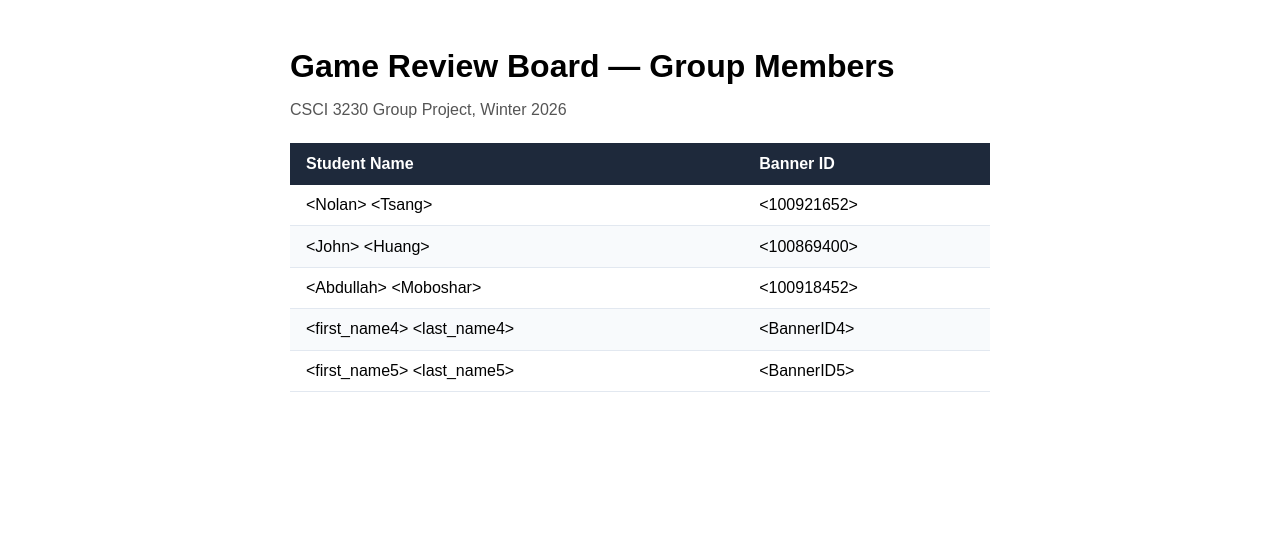
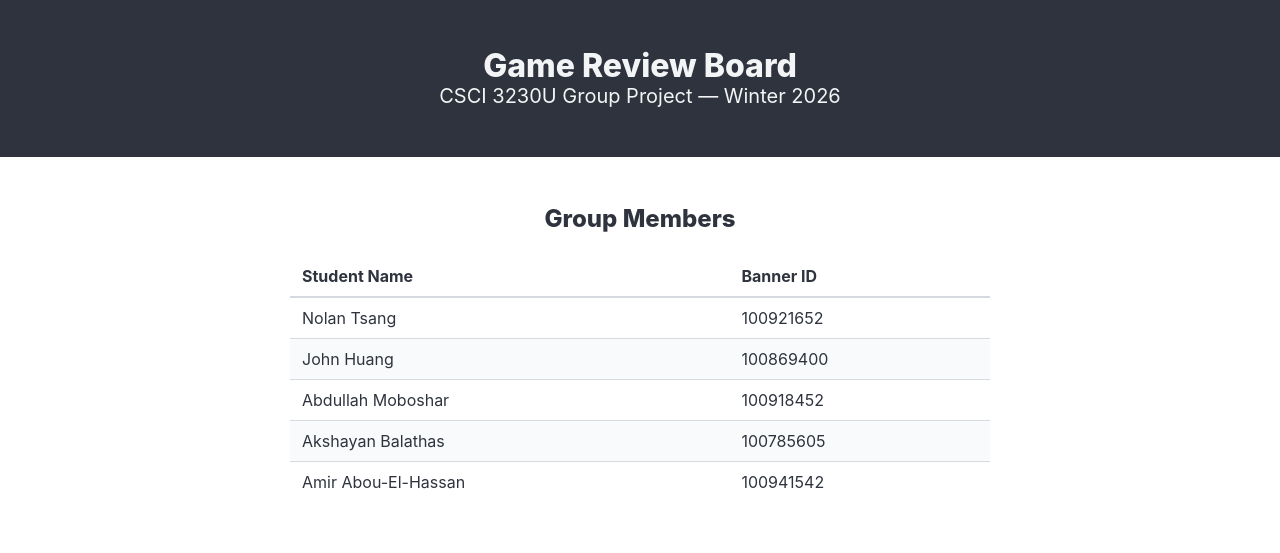
Before and after one commit to akshayanbalathas/game-review-board, a plain HTML site: page group_members.html in a window 1280 px wide. Drawn offline with nearby package versions, Linux system fonts and the light colour scheme.

Commit message:
Put the proper Groupmembers html in

```diff
--- a/group_members.html
+++ b/group_members.html
@@ -1,23 +1,31 @@
 <!DOCTYPE html>
 <html lang="en">
+
 <head>
   <meta charset="UTF-8">
+  <meta name="viewport" content="width=device-width, initial-scale=1">
   <title>Group Members — Game Review Board</title>
-  <style>
-    body { font-family: Arial, sans-serif; max-width: 700px; margin: 3rem auto; padding: 0 1rem; }
-    h1 { margin-bottom: 0.5rem; }
-    p { color: #555; margin-bottom: 1.5rem; }
-    table { border-collapse: collapse; width: 100%; }
-    th { background: #1e293b; color: white; padding: 0.75rem 1rem; text-align: left; }
-    td { padding: 0.7rem 1rem; border-bottom: 1px solid #e2e8f0; }
-    tr:nth-child(even) td { background: #f8fafc; }
-  </style>
+  <link rel="stylesheet" href="https://cdn.jsdelivr.net/npm/bulma@1.0.4/css/bulma.min.css">
 </head>
+
 <body>
-  <h1>Game Review Board — Group Members</h1>
-  <p>CSCI 3230 Group Project, Winter 2026</p>
 
-  <table>
+  <!-- Hero Header -->
+  <section class="hero is-dark">
+    <div class="hero-body">
+      <div class="container has-text-centered">
+        <p class="title">Game Review Board</p>
+        <p class="subtitle">CSCI 3230U Group Project — Winter 2026</p>
+      </div>
+    </div>
+  </section>
+
+  <!-- Members Table -->
+  <section class="section">
+    <div class="container" style="max-width: 700px;">
+      <h2 class="title is-4 has-text-centered">Group Members</h2>
+
+      <table class="table is-striped is-hoverable is-fullwidth">
         <thead>
           <tr>
             <th>Student Name</th>
@@ -25,12 +33,31 @@
           </tr>
         </thead>
         <tbody>
-      <tr><td>&lt;Nolan&gt; &lt;Tsang&gt;</td><td>&lt;100921652&gt;</td></tr>
-      <tr><td>&lt;John&gt; &lt;Huang&gt;</td><td>&lt;100869400&gt;</td></tr>
-      <tr><td>&lt;Abdullah&gt; &lt;Moboshar&gt;</td><td>&lt;100918452&gt;</td></tr>
-      <tr><td>&lt;first_name4&gt; &lt;last_name4&gt;</td><td>&lt;BannerID4&gt;</td></tr>
-      <tr><td>&lt;first_name5&gt; &lt;last_name5&gt;</td><td>&lt;BannerID5&gt;</td></tr>
+          <tr>
+            <td>Nolan Tsang</td>
+            <td>100921652</td>
+          </tr>
+          <tr>
+            <td>John Huang</td>
+            <td>100869400</td>
+          </tr>
+          <tr>
+            <td>Abdullah Moboshar</td>
+            <td>100918452</td>
+          </tr>
+          <tr>
+            <td>Akshayan Balathas</td>
+            <td>100785605</td>
+          </tr>
+          <tr>
+            <td>Amir Abou-El-Hassan</td>
+            <td>100941542</td>
+          </tr>
         </tbody>
       </table>
+    </div>
+  </section>
+
 </body>
+
 </html>
```
Lines whose indentation alone changed are shown as unchanged.
